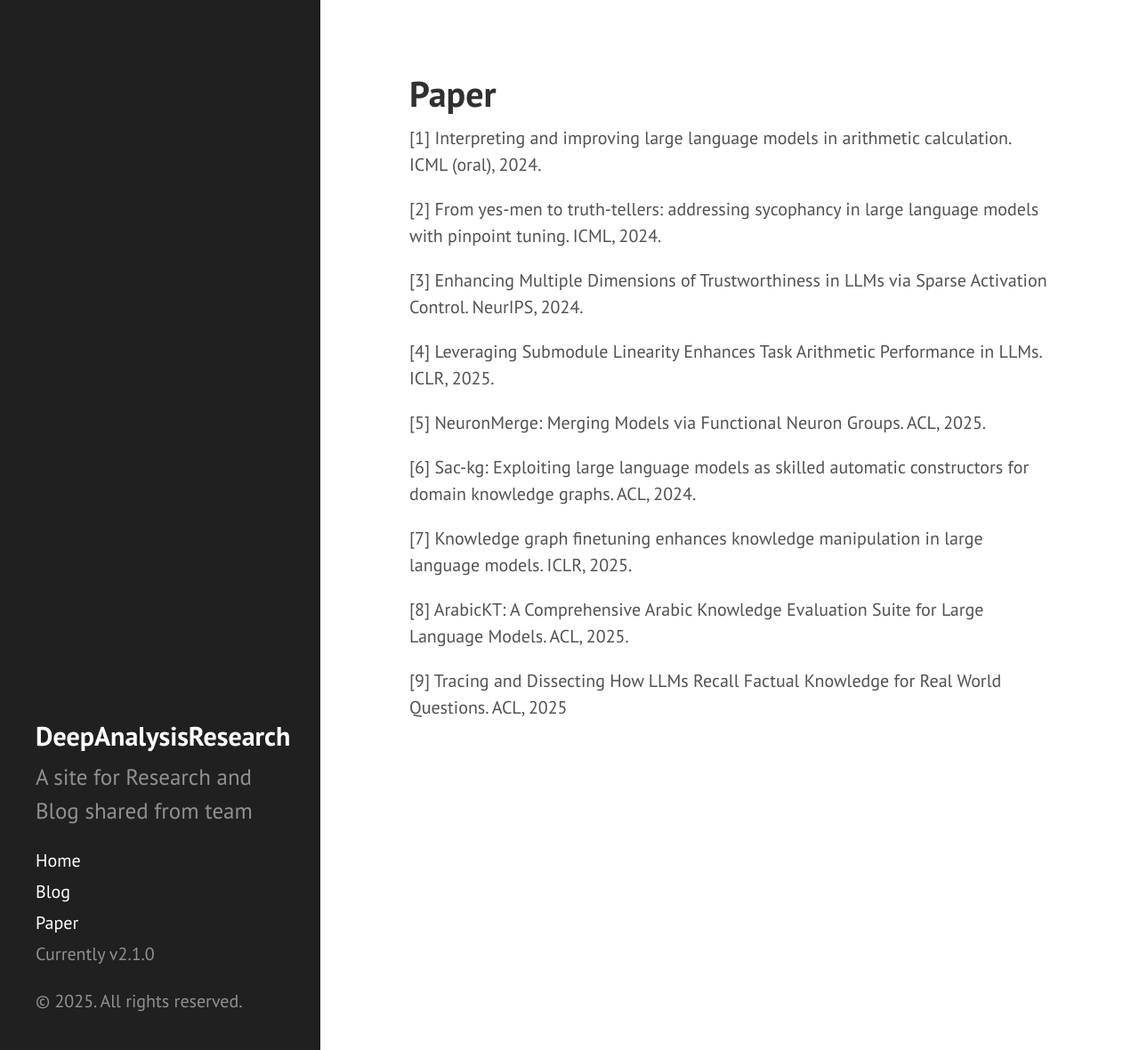
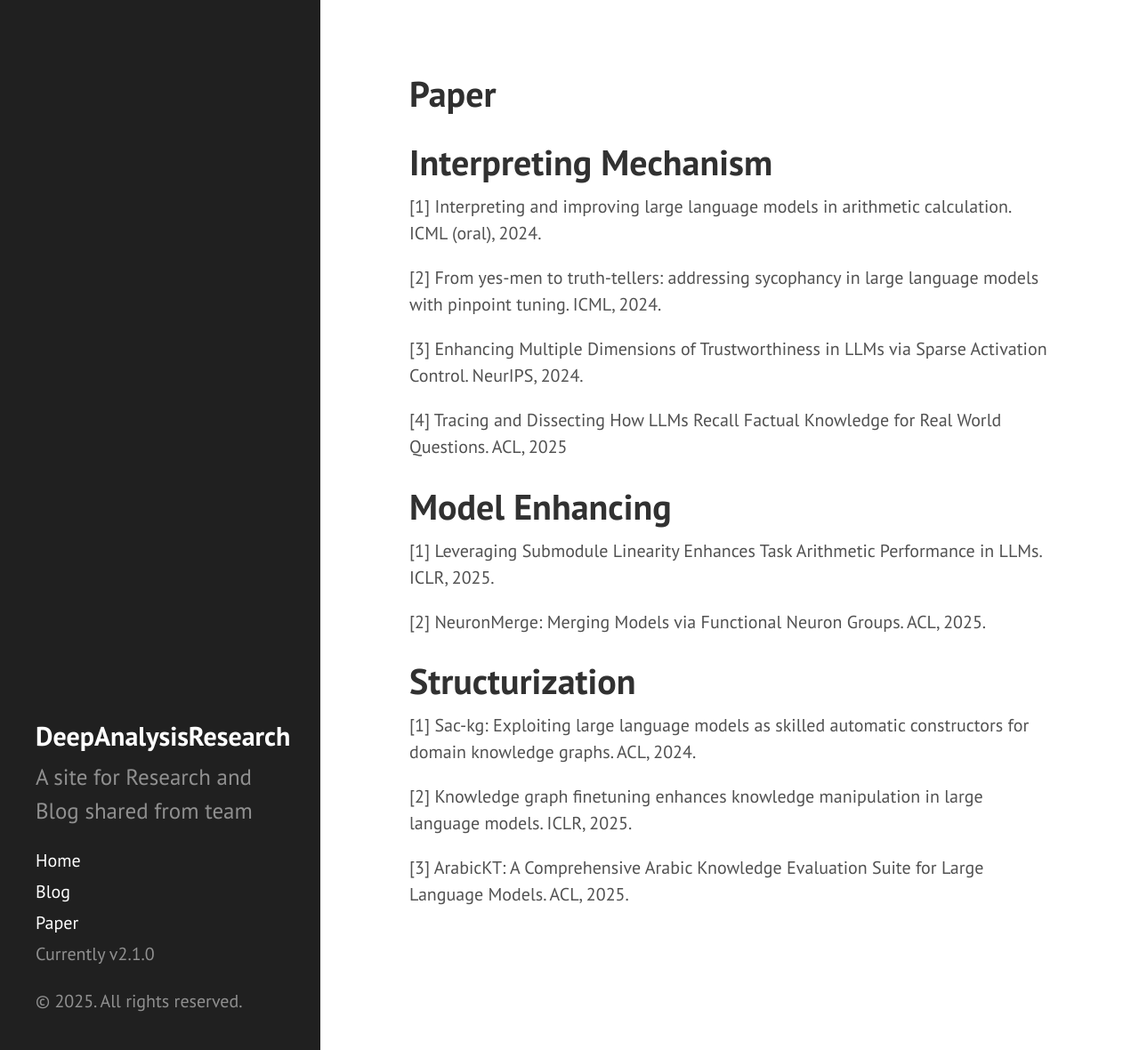
Before and after one commit to snowaner-ustc/snowaner-ustc.github.io, a Jekyll site: the page built from papers.md, in a window 1280 px wide and 1180 px high. Shown: the whole window at 89% size. Built offline with Jekyll 4.4.1, drawn with Linux system fonts in a browser that asks for light colours; Markdown is read by kramdown in place of the engine named in the settings.

Commit message:
Update papers.md

```diff
--- a/papers.md
+++ b/papers.md
@@ -2,6 +2,8 @@
 layout: page
 title: Paper
 ---
+
+# Interpreting Mechanism
 
 [1] Interpreting and improving large language models in arithmetic calculation. ICML (oral),
 2024.
@@ -12,19 +14,23 @@ pinpoint tuning. ICML, 2024.
 [3] Enhancing Multiple Dimensions of Trustworthiness in LLMs via Sparse Activation
 Control. NeurIPS, 2024.
 
-[4] Leveraging Submodule Linearity Enhances Task Arithmetic Performance in LLMs.
+[4] Tracing and Dissecting How LLMs Recall Factual Knowledge for Real World Questions.
+ACL, 2025
+
+# Model Enhancing
+
+[1] Leveraging Submodule Linearity Enhances Task Arithmetic Performance in LLMs.
 ICLR, 2025.
 
-[5] NeuronMerge: Merging Models via Functional Neuron Groups. ACL, 2025.
+[2] NeuronMerge: Merging Models via Functional Neuron Groups. ACL, 2025.
 
-[6] Sac-kg: Exploiting large language models as skilled automatic constructors for domain
+# Structurization
+
+[1] Sac-kg: Exploiting large language models as skilled automatic constructors for domain
 knowledge graphs. ACL, 2024.
 
-[7] Knowledge graph finetuning enhances knowledge manipulation in large language
+[2] Knowledge graph finetuning enhances knowledge manipulation in large language
 models. ICLR, 2025.
 
-[8] ArabicKT: A Comprehensive Arabic Knowledge Evaluation Suite for Large Language
+[3] ArabicKT: A Comprehensive Arabic Knowledge Evaluation Suite for Large Language
 Models. ACL, 2025.
-
-[9] Tracing and Dissecting How LLMs Recall Factual Knowledge for Real World Questions.
-ACL, 2025
```
